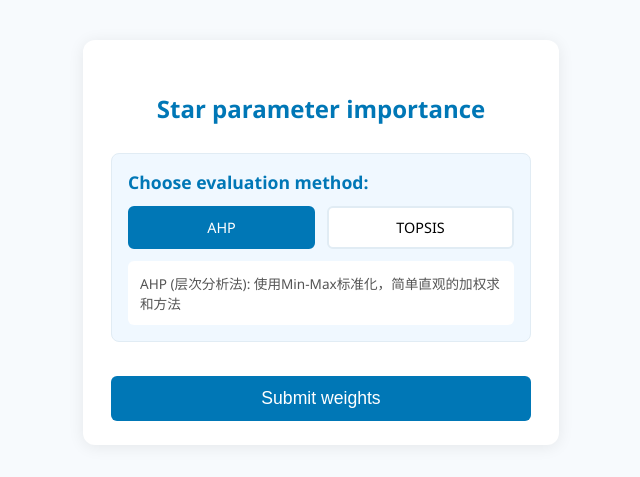
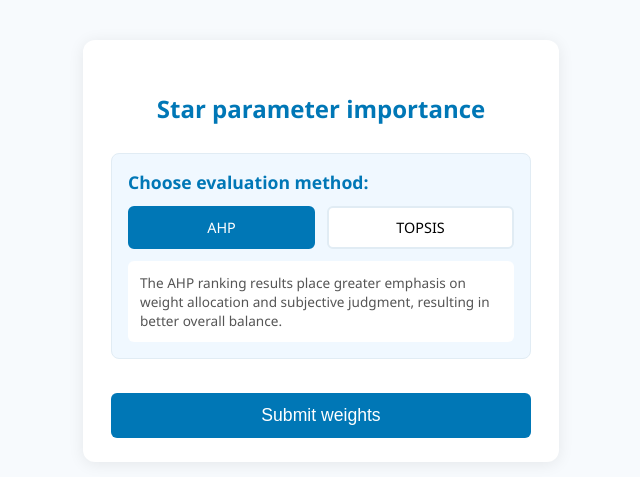
Before and after one commit to yinvvvv/drone-selection, a Flask app: page /weights in a window 1280 px wide. Shown: the top 477 px of the page, without its empty margins (319-959 px from the left). Run offline with Flask 2, Linux system fonts and the light colour scheme.

Commit message:
UI enhancement

```diff
--- a/drone-selection/templates/weights.html
+++ b/drone-selection/templates/weights.html
@@ -200,8 +200,8 @@
         let starRatings = {};
 
         const methodDescriptions = {
-            'ahp': 'AHP (层次分析法): 使用Min-Max标准化，简单直观的加权求和方法',
-            'topsis': 'TOPSIS (理想解法): 同时考虑最优和最劣方案，通过距离计算相对接近度',
+            'ahp': 'The AHP ranking results place greater emphasis on weight allocation and subjective judgment, resulting in better overall balance.',
+            'topsis': 'The TOPSIS ranking results place greater emphasis on closeness to the "optimal" solution, making them more susceptible to the influence of extreme values in the indicators.',
             //'wsm': 'WSM (加权求和法): 最简单的线性加权求和，易于理解和计算'
         }
         window.onload = function() {
```
